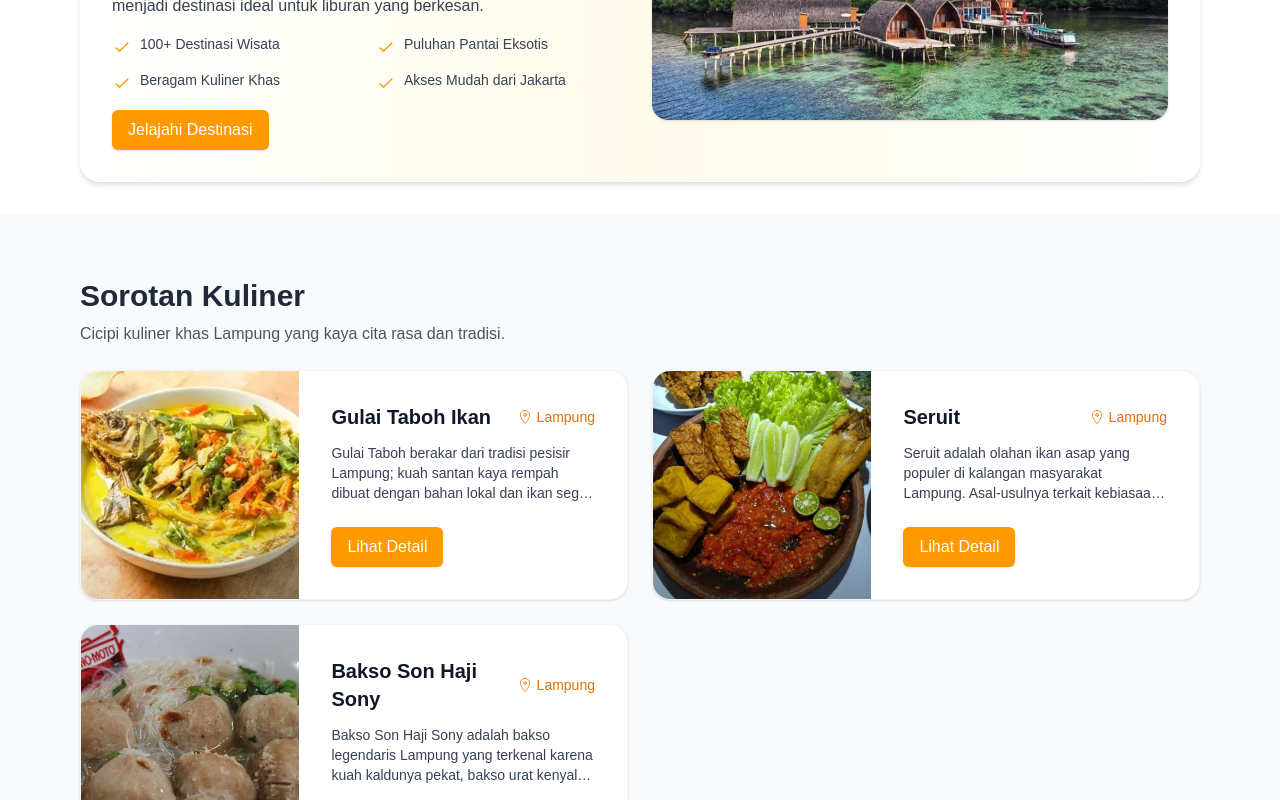
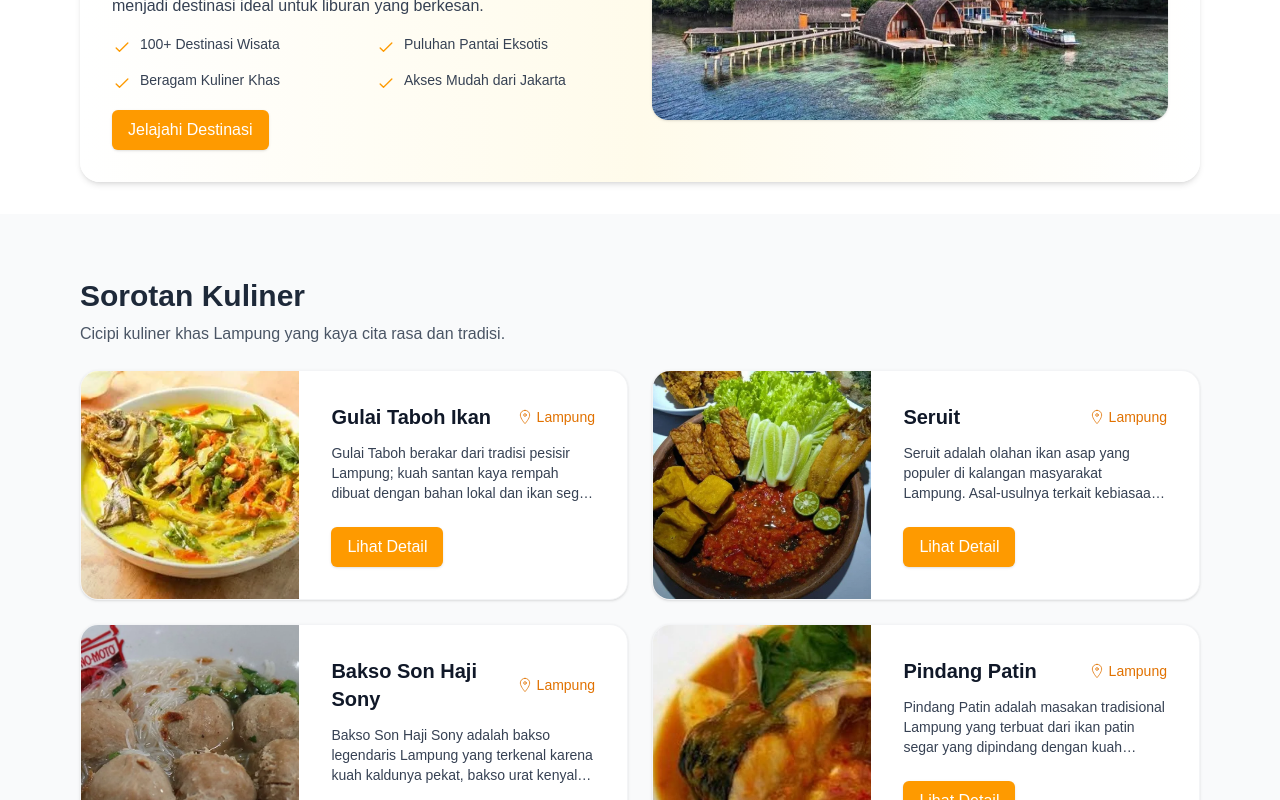
Before and after one commit to Nafiz-547/TI-WEB-24A-ShuangXi, a Next.js app in the folder siger-trip/: page / in a window 1280 px wide. Shown: the part 3219-4019 px from the top of the page. Built offline with nearby package versions, Linux system fonts and the light colour scheme.

Commit message:
tama: menambah card terbaru di sorotan kuliner yaitu Pindang Patin

```diff
--- a/siger-trip/components/SorotanKuliner.tsx
+++ b/siger-trip/components/SorotanKuliner.tsx
@@ -26,6 +26,14 @@ export default function SorotanKuliner() {
       img: '/images/Bakso Son Haji Sony.webp',
       alt: 'Bakso Son Haji Sony Lampung',
       href: 'https://www.google.com/search?q=Bakso+Son+Haji+Sony'
+    },
+    {
+      id: 'pindang-patin',
+      title: 'Pindang Patin',
+      desc: 'Pindang Patin adalah masakan tradisional Lampung yang terbuat dari ikan patin segar yang dipindang dengan kuah rempah hangat berisi lengkuas, jahe, dan cabai. Hidangan ini menjadi favorit karena cita rasa kuah yang gurih dan tradisional, serta berasal dari daerah-daerah seperti Lampung Selatan dan Lampung Tengah yang kaya dengan perairan ikan patin.',
+      img: '/images/Pindang Patin.webp',
+      alt: 'Pindang Patin Lampung',
+      href: 'https://www.google.com/search?q=Pindang+Patin+Lampung'
     }
   ];
 
```
Also changed, not shown: siger-trip/public/images/Pindang Patin.webp (added).
